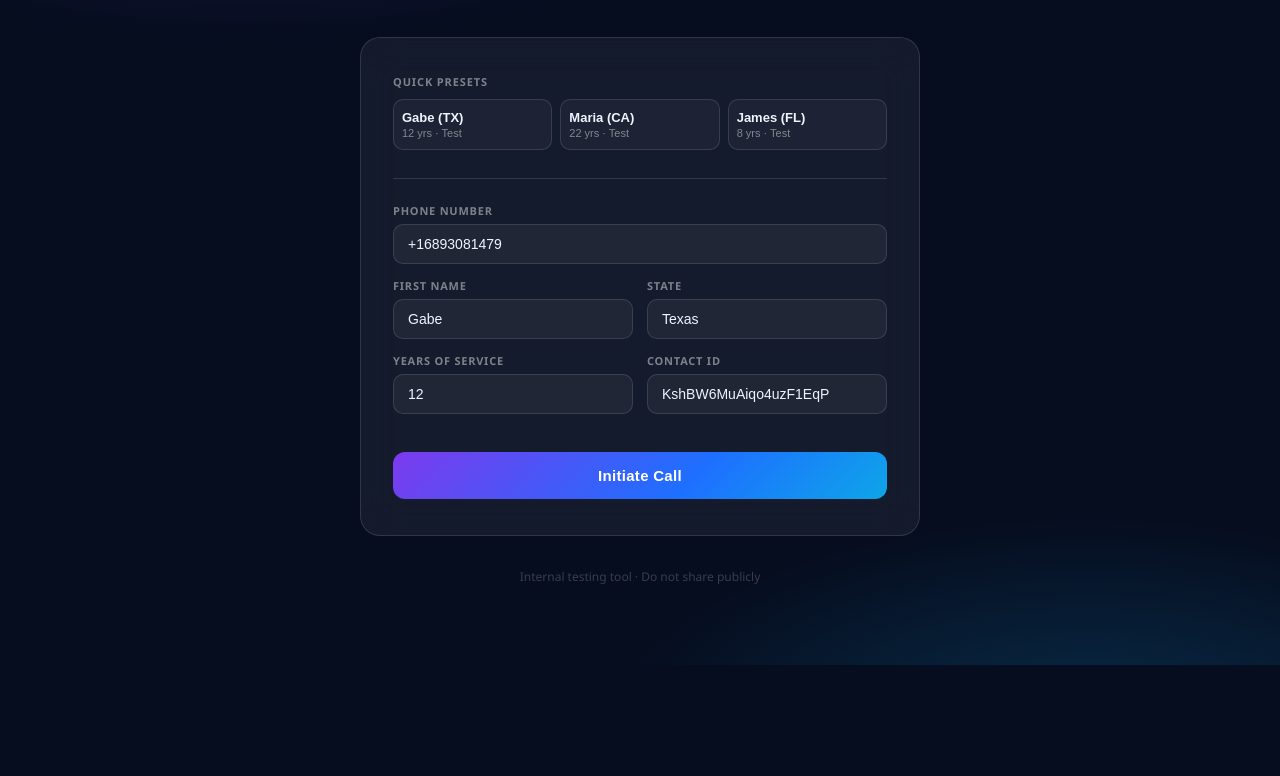
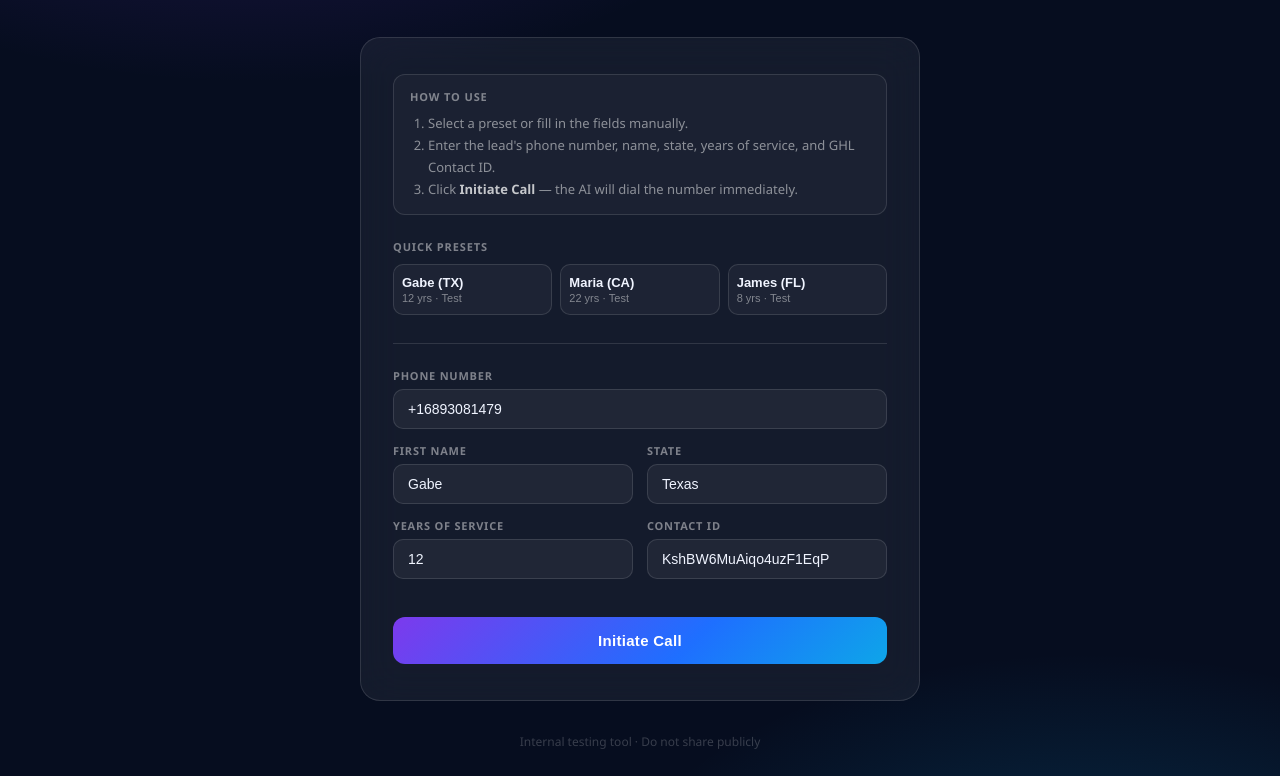
Before and after one commit to gabegtrrz/emily-call-launcher, a plain HTML site: page index.html in a window 1280 px wide. Shown: the part 179-955 px from the top of the page. Before the commit the page ends 844 px from the top, so only its background shows below. Drawn offline with Linux system fonts and the light colour scheme.

Commit message:
Rebrand to Romea.AI, remove VAPI mention, add instructions

```diff
--- a/index.html
+++ b/index.html
@@ -3,7 +3,7 @@
 <head>
   <meta charset="UTF-8" />
   <meta name="viewport" content="width=device-width, initial-scale=1.0" />
-  <title>Emily AI — Call Launcher</title>
+  <title>Romea.AI — Call Launcher</title>
   <style>
     *, *::before, *::after { box-sizing: border-box; margin: 0; padding: 0; }
 
@@ -88,6 +88,30 @@
       backdrop-filter: blur(20px);
       -webkit-backdrop-filter: blur(20px);
     }
+
+    /* ── Instructions ── */
+    .instructions {
+      background: rgba(255,255,255,0.03);
+      border: 1px solid var(--border);
+      border-radius: 12px;
+      padding: 14px 16px;
+      margin-bottom: 24px;
+    }
+    .instructions-title {
+      font-size: 11px;
+      font-weight: 600;
+      letter-spacing: 0.08em;
+      text-transform: uppercase;
+      color: var(--muted);
+      margin-bottom: 8px;
+    }
+    .instructions ol {
+      padding-left: 18px;
+      color: rgba(255,255,255,0.5);
+      font-size: 13px;
+      line-height: 1.7;
+    }
+    .instructions ol strong { color: rgba(255,255,255,0.75); }
 
     /* ── Presets ── */
     .presets-label {
@@ -244,13 +268,23 @@
 <header>
   <div class="logo-badge">
     <span class="logo-dot"></span>
-    Appreciation Financial · Emily AI
+    Romea.AI · Call Launcher
   </div>
   <h1>Call Launcher</h1>
-  <p class="subtitle">Trigger an outbound VAPI call with custom lead variables</p>
+  <p class="subtitle">Trigger an outbound call with custom lead variables</p>
 </header>
 
 <div class="card">
+
+  <!-- Instructions -->
+  <div class="instructions">
+    <p class="instructions-title">How to use</p>
+    <ol>
+      <li>Select a preset or fill in the fields manually.</li>
+      <li>Enter the lead's phone number, name, state, years of service, and GHL Contact ID.</li>
+      <li>Click <strong>Initiate Call</strong> — the AI will dial the number immediately.</li>
+    </ol>
+  </div>
 
   <!-- Presets -->
   <p class="presets-label">Quick presets</p>
```
